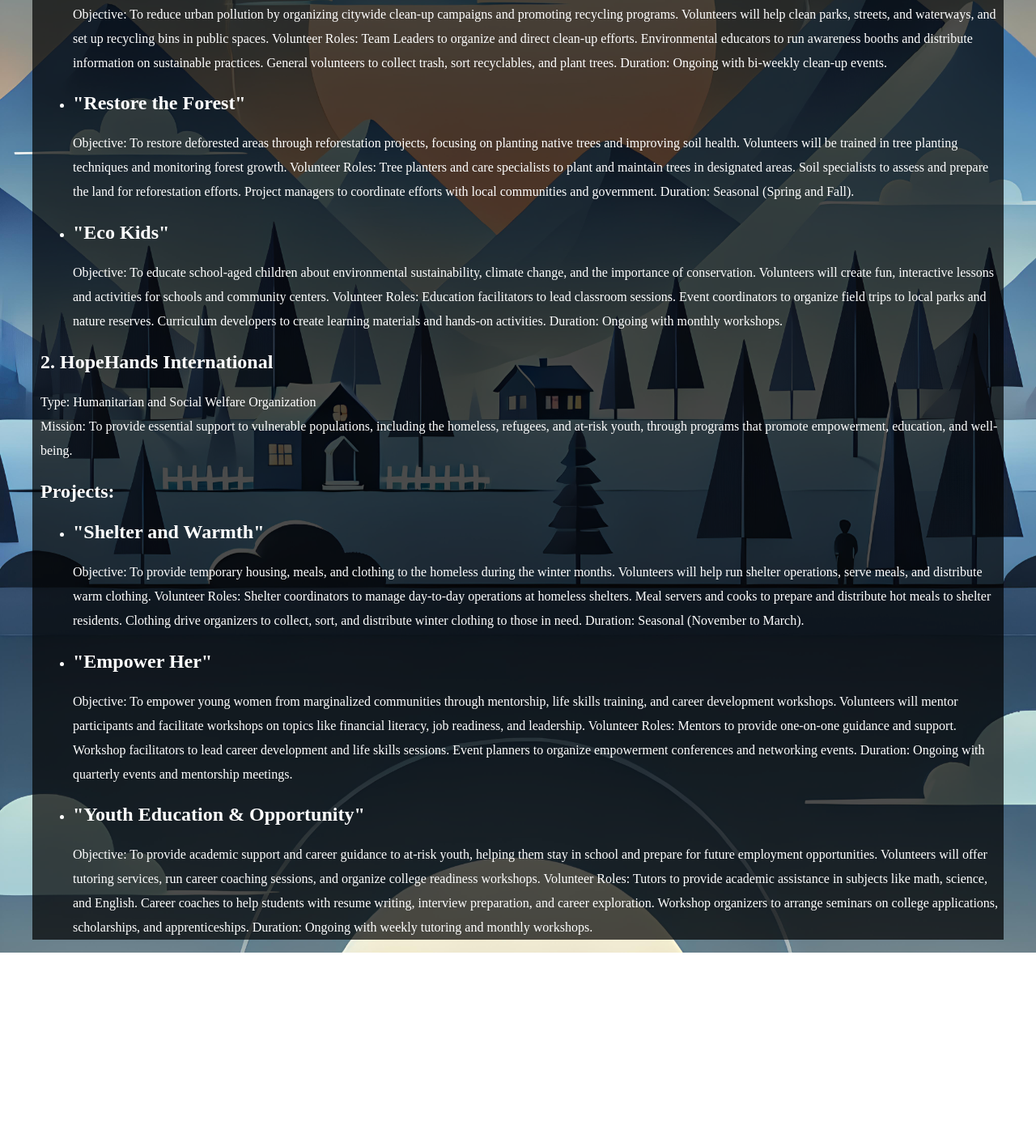
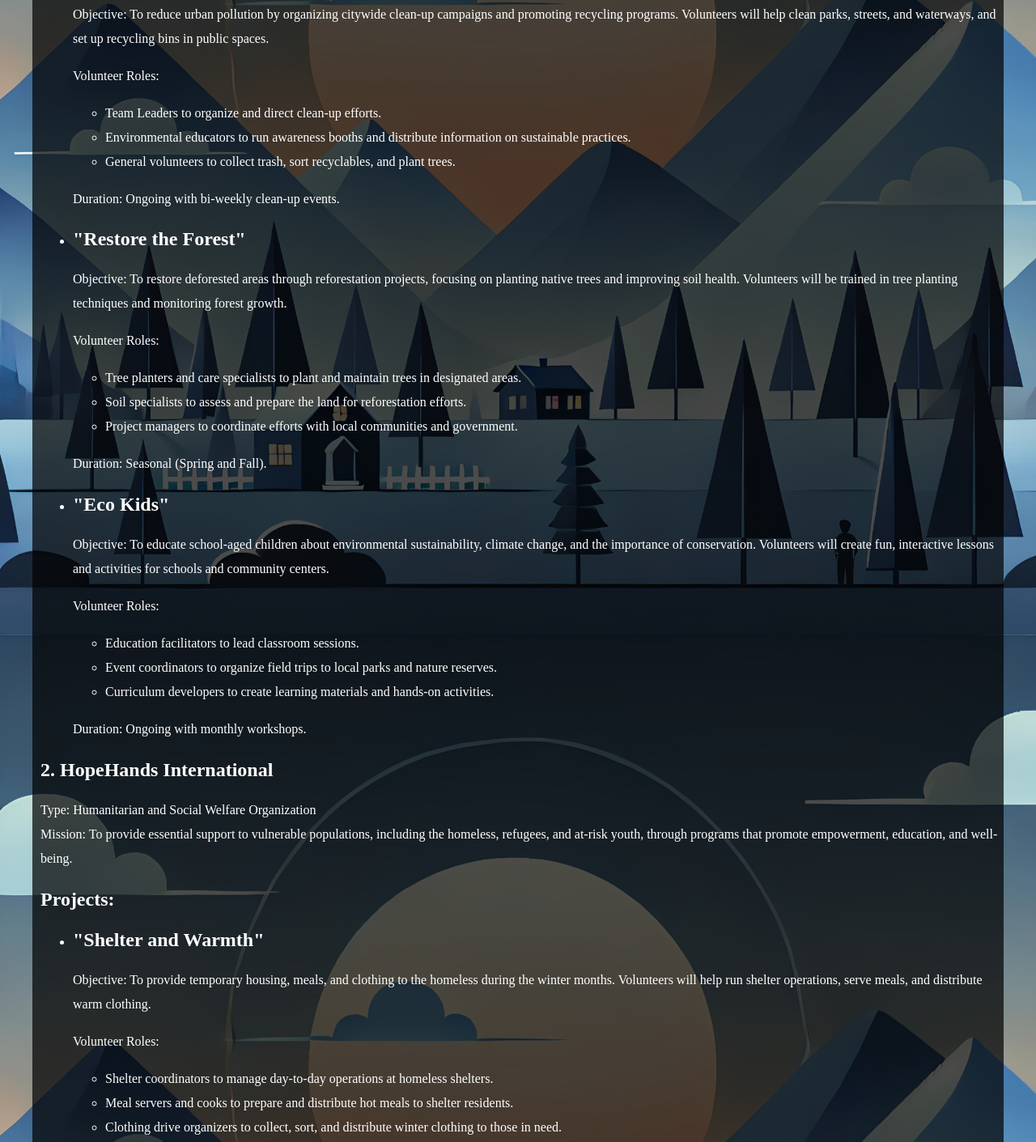
Before and after one commit to Essur/volun-near-website, a plain HTML site: page src/organizations.html in a window 1280 px wide. Shown: the part 496-1907 px from the top of the page at 81% size. Before the commit the page ends 1673 px from the top, so only its background shows below. Drawn offline with Linux system fonts and the light colour scheme.

Commit message:
fix for html checker

```diff
--- a/src/organizations.html
+++ b/src/organizations.html
@@ -7,7 +7,7 @@
   <link rel="preconnect" href="https://fonts.googleapis.com">
   <link rel="preconnect" href="https://fonts.gstatic.com" crossorigin>
   <link href="https://fonts.googleapis.com/css2?family=Sora:wght@100..800&display=swap" rel="stylesheet">
-  <link rel="stylesheet" type="text/css" href="style.css" />
+  <link rel="stylesheet" type="text/css" href="style.css">
   <title>Organizations</title>
 </head>
 <body>
@@ -24,94 +24,87 @@
       </nav>
     </div>
     <div class="main-content-organizations">
-      <p>
       <h2>1. EcoWave Initiative</h2>
-
-        Type: Environmental Conservation Organization
-        Mission: To promote sustainable environmental practices and restore natural ecosystems through education,
-        conservation projects, and community involvement.
+      <p>Type: Environmental Conservation Organization <br>
+      Mission: To promote sustainable environmental practices and restore natural ecosystems through education, conservation projects, and community involvement.</p>
 
       <h2>Projects:</h2>
       <ul>
         <li>
           <h2>"Green Cities, Clean Future"</h2>
-              Objective: To reduce urban pollution by organizing citywide clean-up campaigns and promoting recycling programs.
-              Volunteers will help clean parks, streets, and waterways, and set up recycling bins in public spaces.
-              Volunteer Roles:
-              Team Leaders to organize and direct clean-up efforts.
-              Environmental educators to run awareness booths and distribute information on sustainable practices.
-              General volunteers to collect trash, sort recyclables, and plant trees.
-              Duration: Ongoing with bi-weekly clean-up events.
+          <p>Objective: To reduce urban pollution by organizing citywide clean-up campaigns and promoting recycling programs. Volunteers will help clean parks, streets, and waterways, and set up recycling bins in public spaces.</p>
+          <p>Volunteer Roles:</p>
+          <ul>
+            <li>Team Leaders to organize and direct clean-up efforts.</li>
+            <li>Environmental educators to run awareness booths and distribute information on sustainable practices.</li>
+            <li>General volunteers to collect trash, sort recyclables, and plant trees.</li>
+          </ul>
+          <p>Duration: Ongoing with bi-weekly clean-up events.</p>
         </li>
         <li>
           <h2>"Restore the Forest"</h2>
-              Objective: To restore deforested areas through reforestation projects, focusing on planting native trees and
-              improving soil health. Volunteers will be trained in tree planting techniques and monitoring forest growth.
-              Volunteer Roles:
-              Tree planters and care specialists to plant and maintain trees in designated areas.
-              Soil specialists to assess and prepare the land for reforestation efforts.
-              Project managers to coordinate efforts with local communities and government.
-              Duration: Seasonal (Spring and Fall).
+          <p>Objective: To restore deforested areas through reforestation projects, focusing on planting native trees and improving soil health. Volunteers will be trained in tree planting techniques and monitoring forest growth.</p>
+          <p>Volunteer Roles:</p>
+          <ul>
+            <li>Tree planters and care specialists to plant and maintain trees in designated areas.</li>
+            <li>Soil specialists to assess and prepare the land for reforestation efforts.</li>
+            <li>Project managers to coordinate efforts with local communities and government.</li>
+          </ul>
+          <p>Duration: Seasonal (Spring and Fall).</p>
         </li>
         <li>
           <h2>"Eco Kids"</h2>
-              Objective: To educate school-aged children about environmental sustainability, climate change, and the
-              importance of conservation. Volunteers will create fun, interactive lessons and activities for schools and
-              community centers.
-              Volunteer Roles:
-              Education facilitators to lead classroom sessions.
-              Event coordinators to organize field trips to local parks and nature reserves.
-              Curriculum developers to create learning materials and hands-on activities.
-              Duration: Ongoing with monthly workshops.
+          <p>Objective: To educate school-aged children about environmental sustainability, climate change, and the importance of conservation. Volunteers will create fun, interactive lessons and activities for schools and community centers.</p>
+          <p>Volunteer Roles:</p>
+          <ul>
+            <li>Education facilitators to lead classroom sessions.</li>
+            <li>Event coordinators to organize field trips to local parks and nature reserves.</li>
+            <li>Curriculum developers to create learning materials and hands-on activities.</li>
+          </ul>
+          <p>Duration: Ongoing with monthly workshops.</p>
         </li>
       </ul>
-      </p>
-      <p>
+
       <h2>2. HopeHands International</h2>
+      <p>Type: Humanitarian and Social Welfare Organization <br>
+      Mission: To provide essential support to vulnerable populations, including the homeless, refugees, and at-risk youth, through programs that promote empowerment, education, and well-being.</p>
 
-        Type: Humanitarian and Social Welfare Organization <br>
-        Mission: To provide essential support to vulnerable populations, including the homeless, refugees, and at-risk youth, through programs that promote empowerment, education, and well-being.
       <h2>Projects:</h2>
       <ul>
         <li>
           <h2>"Shelter and Warmth"</h2>
-              Objective: To provide temporary housing, meals, and clothing to the homeless during the winter months.
-              Volunteers will
-              help run shelter operations, serve meals, and distribute warm clothing.
-              Volunteer Roles:
-              Shelter coordinators to manage day-to-day operations at homeless shelters.
-              Meal servers and cooks to prepare and distribute hot meals to shelter residents.
-              Clothing drive organizers to collect, sort, and distribute winter clothing to those in need.
-              Duration: Seasonal (November to March).
+          <p>Objective: To provide temporary housing, meals, and clothing to the homeless during the winter months. Volunteers will help run shelter operations, serve meals, and distribute warm clothing.</p>
+          <p>Volunteer Roles:</p>
+          <ul>
+            <li>Shelter coordinators to manage day-to-day operations at homeless shelters.</li>
+            <li>Meal servers and cooks to prepare and distribute hot meals to shelter residents.</li>
+            <li>Clothing drive organizers to collect, sort, and distribute winter clothing to those in need.</li>
+          </ul>
+          <p>Duration: Seasonal (November to March).</p>
         </li>
         <li>
           <h2>"Empower Her"</h2>
-              Objective: To empower young women from marginalized communities through mentorship, life skills training, and
-              career
-              development workshops. Volunteers will mentor participants and facilitate workshops on topics like financial
-              literacy,
-              job readiness, and leadership.
-              Volunteer Roles:
-              Mentors to provide one-on-one guidance and support.
-              Workshop facilitators to lead career development and life skills sessions.
-              Event planners to organize empowerment conferences and networking events.
-              Duration: Ongoing with quarterly events and mentorship meetings.
+          <p>Objective: To empower young women from marginalized communities through mentorship, life skills training, and career development workshops. Volunteers will mentor participants and facilitate workshops on topics like financial literacy, job readiness, and leadership.</p>
+          <p>Volunteer Roles:</p>
+          <ul>
+            <li>Mentors to provide one-on-one guidance and support.</li>
+            <li>Workshop facilitators to lead career development and life skills sessions.</li>
+            <li>Event planners to organize empowerment conferences and networking events.</li>
+          </ul>
+          <p>Duration: Ongoing with quarterly events and mentorship meetings.</p>
         </li>
         <li>
           <h2>"Youth Education & Opportunity"</h2>
-              Objective: To provide academic support and career guidance to at-risk youth, helping them stay in school and
-              prepare for
-              future employment opportunities. Volunteers will offer tutoring services, run career coaching sessions, and
-              organize
-              college readiness workshops.
-              Volunteer Roles:
-              Tutors to provide academic assistance in subjects like math, science, and English.
-              Career coaches to help students with resume writing, interview preparation, and career exploration.
-              Workshop organizers to arrange seminars on college applications, scholarships, and apprenticeships.
-              Duration: Ongoing with weekly tutoring and monthly workshops.
+          <p>Objective: To provide academic support and career guidance to at-risk youth, helping them stay in school and prepare for future employment opportunities. Volunteers will offer tutoring services, run career coaching sessions, and organize college readiness workshops.</p>
+          <p>Volunteer Roles:</p>
+          <ul>
+            <li>Tutors to provide academic assistance in subjects like math, science, and English.</li>
+            <li>Career coaches to help students with resume writing, interview preparation, and career exploration.</li>
+            <li>Workshop organizers to arrange seminars on college applications, scholarships, and apprenticeships.</li>
+          </ul>
+          <p>Duration: Ongoing with weekly tutoring and monthly workshops.</p>
         </li>
       </ul>
-      </p>
     </div>
   </div>
 </body>
--- a/src/style.css
+++ b/src/style.css
@@ -1,7 +1,6 @@
-.sora-<uniquifier> {
+.sora {
   font-family: "Sora", sans-serif;
-  font-optical-sizing: auto;
-  font-weight: <weight>;
+  font-weight: 400;
   font-style: normal;
 }
 
@@ -13,27 +12,30 @@ body {
   background-position: center;
   min-height: 100vh;
 }
+
 h1{
-  font-family: "Sora", auto;
+  font-family: "Sora", sans-serif;
   font-size: 90px;
   margin: 6px;
   padding-top: 10px;
   padding-bottom: 50px;
 }
+
 div.header-div {
-  width: min-content;
+  width: auto;
   color: white;
   text-align: center;
-  width: auto;
   height: 40px;
   margin: 5px;
   margin-right: 10px;
   padding-bottom: 100px;
 }
+
 div.nav-div {
   padding: 25px;
   text-align: center;
 }
+
 div.nav-div a {
   padding: 5px;
   margin-right: 75px;
@@ -42,10 +44,12 @@ div.nav-div a {
   text-decoration: none;
   font-size: 18px;
 }
-div.nav-div a:hover{
+
+div.nav-div a:hover {
   color: #82cfd5;
 }
-div.main-content{
+
+div.main-content {
   color: #FFF;
   padding-top: 25px;
   text-align: center;
@@ -57,19 +61,23 @@ div.main-content{
   line-height: 30px;
   font-size: 18px;
 }
-div.main-content img{
+
+div.main-content img {
   width: 510px;
   margin-right: 10px;
 }
-div.main-content p{
+
+div.main-content p {
   white-space: break-spaces;
 }
+
 div.background-block {
   height: auto;
   width: 1200px;
   margin: auto;
   background: rgba(0, 0, 0, 0.7);
 }
+
 div.main-content-2 {
   padding-top: 70px;
   text-align: center;
@@ -82,7 +90,7 @@ div.main-content-2 {
   font-size: 18px;
 }
 
-div.main-content-2 p{
+div.main-content-2 p {
   margin-right: 5px;
   margin-left: 5px;
 }
@@ -91,13 +99,14 @@ div.main-content-2 img {
   width: 510px;
   margin-left: 5px;
 }
-div.main-content-organizations{
+
+div.main-content-organizations {
   color: #FFF;
   padding-top: 25px;
   padding-left: 10px;
   line-height: 30px;
+}
 
-}
 input, select, textarea {
   padding: 10px;
   margin-bottom: 20px;
@@ -105,11 +114,13 @@ input, select, textarea {
   border-radius: 4px;
   font-family: "Sora", sans-serif;
 }
+
 input:focus, select:focus, textarea:focus {
   outline: none;
   border-color: #82cfd5;
   box-shadow: 0px 0px 5px rgba(130, 207, 213, 0.5);
 }
+
 button.submit-btn {
   padding: 10px 20px;
   border: none;
@@ -119,14 +130,17 @@ button.submit-btn {
   cursor: pointer;
   transition: background-color 0.3s ease;
 }
+
 button.submit-btn:hover {
   background-color: #45a049;
 }
+
 div.main-content-join-form {
   margin-left: 15px;
   padding-bottom: 15px;
   color: #FFF;
 }
-div.main-content-join-form h2{
+
+div.main-content-join-form h2 {
   text-align: center;
 }
```
Also changed, not shown: src/index.html (+2 -1 lines), src/join-us.html (+2 -1 lines), src/main-goals.html (+2 -1 lines). Lines whose indentation alone changed are shown as unchanged.
